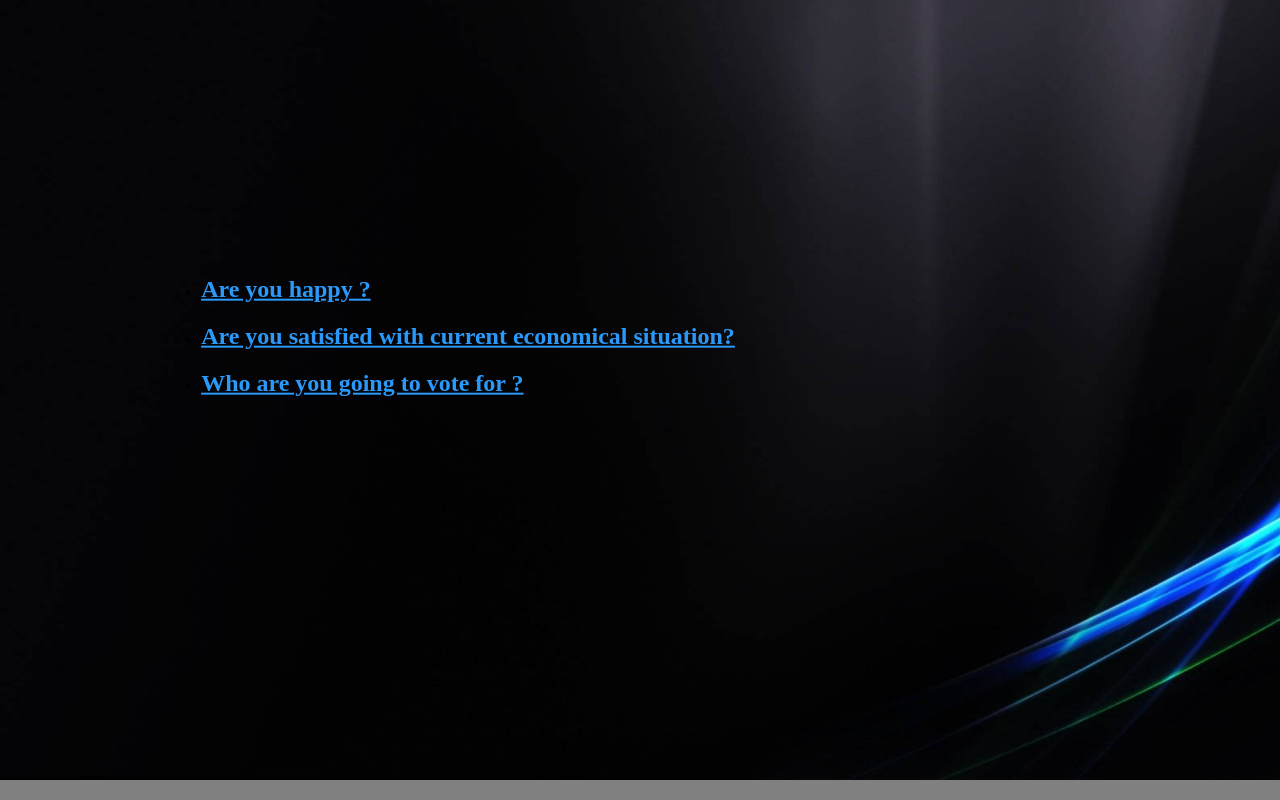
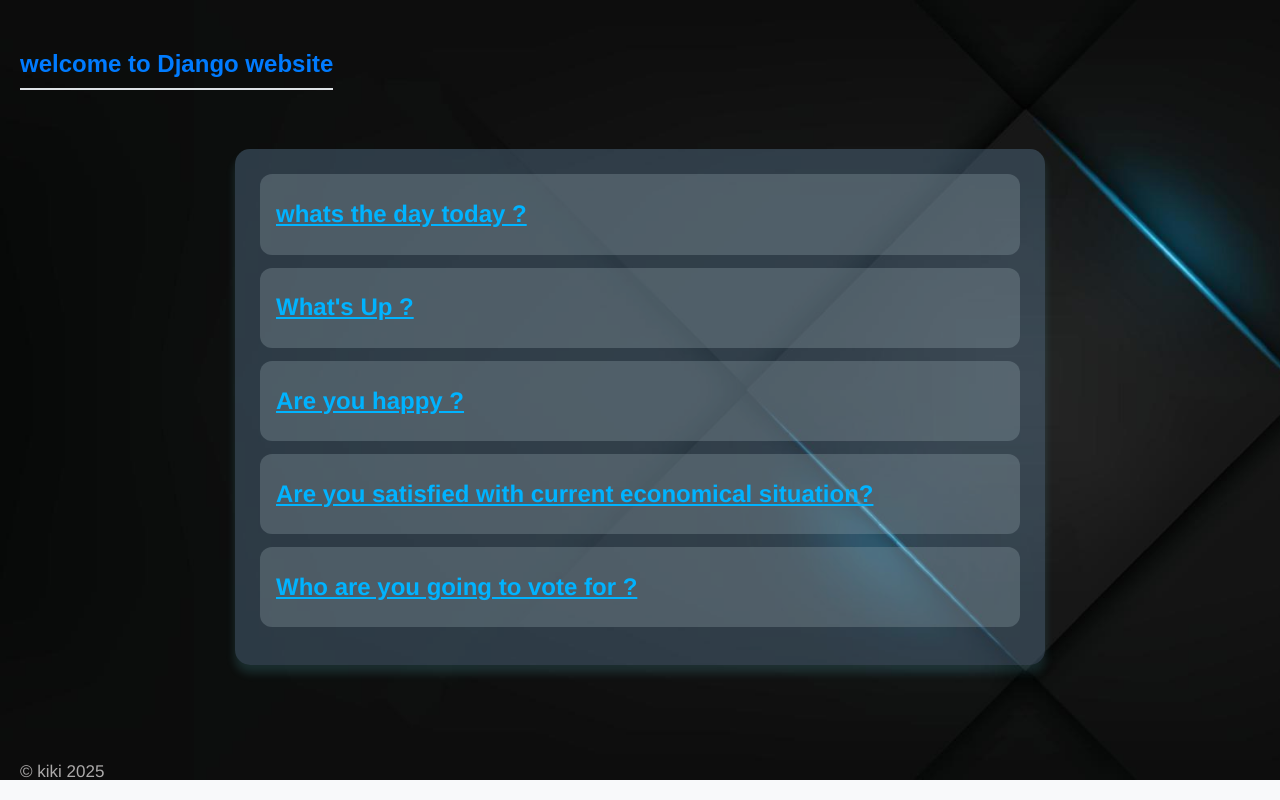
Before and after one commit to Kiana-Jahanshid/Django, a Django app: page / in a window 1280 px wide. Run offline with Django 5.2, Linux system fonts and the light colour scheme; data comes from the database, SQL or seed files in the repository.

Commit message:
update-part4

```diff
--- a/1/polls/static/polls/style.css
+++ b/1/polls/static/polls/style.css
@@ -1,9 +1,11 @@
-li a {
-    color: rgb(42, 153, 250);
+li a , li a:visited{
+    color: #00b3ff;
     text-orientation: sideways-right;
+
 }
 
 body{
-    background: gray url("images/Background.jpg") no-repeat ;
+    background: gray url("images/B.jpg") no-repeat ;
     background-size: 1550px 780px;
+
 }
--- a/1/polls/templates/polls/detail.html
+++ b/1/polls/templates/polls/detail.html
@@ -1,3 +1,6 @@
+{% extends 'polls/main.html' %}
+
+{% block content %}
 
     <form action="{% url 'polls:vote' question.id %}" method="post"> <!-- polls:vote   : means that path which has vote name in urls file -->
         {% csrf_token %}
@@ -11,3 +14,5 @@
         </fieldset>
         <input type="submit" value="Vote">
     </form>
+
+{% endblock %}
--- a/1/polls/templates/polls/index.html
+++ b/1/polls/templates/polls/index.html
@@ -7,19 +10,13 @@
         margin: 0;
         height: 100vh;
       }
+    </style>
+    <link rel="stylesheet" href="{% static 'polls/style.css' %}">
 
-      ul {
-        position: absolute;
-        top: 40%;
-        left: 35%;
-        transform: translate(-50%, -50%); /* Move element back by 50% of its size */
-      }
-    </style>
   </head>
 
-
-{% load static %}
-<link rel="stylesheet" href="{% static 'polls/style.css' %}">
+  <body>
+    {% block content %}
 
       {% if latest_question_list %}
           <ul>
--- /dev/null
+++ b/1/polls/templates/polls/main.html
@@ -0,0 +1,98 @@
+{% load static %}
+
+
+<html>
+    <head>
+
+        <link rel="stylesheet" href=" {% static 'polls/style.css' %}" >
+
+        <style>
+
+            .content {
+                max-width: 760px;
+                margin: 0 auto;
+                background: rgba(89, 122, 148, 0.414);
+                box-shadow: 0 8px 10px rgba(102, 221, 237, 0.151);
+                border-radius: 15px;
+                padding: 25px;
+                font-family:'Franklin Gothic Medium', 'Arial Narrow', Arial, sans-serif;
+                font-weight: 90;
+            }
+            .header h2{
+                text-align: center;
+                font-size: 1.5rem;
+                color: #007bff;
+                margin-bottom: 59px;
+                border-bottom: 2px solid #dee2e6;
+                display: inline-block;
+                padding-bottom: 5px;
+                padding-top: 5px;
+            }
+
+            .footer {
+                position: fixed;
+                bottom: 10px;
+                left: 10px;
+                color: rgb(172, 170, 170);
+                padding: 5px 10px;
+                font-size: 17px;
+                border-radius: 5px;
+                font-family:'Franklin Gothic Medium';
+            }
+
+            body, h1, ul, li {
+                margin: 0;
+                padding: 0;
+                box-sizing: border-box;
+            }
+
+            body {
+                font-family: 'Arial', sans-serif;
+                background-color: #f8f9fa;
+                color: #bccbdb;
+                padding: 20px;
+                line-height: 1.6;
+            }
+
+            .title-container {
+                text-align: center;
+            }
+
+            ul {
+                list-style-type: none;
+            }
+
+            li {
+                background: #9fb1b846;
+                margin-bottom: 13px;
+                padding: 1px 16px;
+                border-radius: 12px;
+                transition: background-color 0.3s ease;
+                cursor: pointer;
+            }
+
+            li:hover {
+                background-color: #56dffe99;
+                color: #ffffff;
+            }
+
+
+
+
+        </style>
+
+    </head>
+    <body>
+        <div class="header">
+            <h2>welcome to Django website</h2>
+        </div>
+        <div class="content">
+            {% block content %}
+
+            {% endblock %}
+        </div>
+        <div class="footer">
+            © kiki 2025
+        </div>
+    </body>
+</html>
--- a/1/polls/templates/polls/results.html
+++ b/1/polls/templates/polls/results.html
@@ -1,3 +1,7 @@
+{% extends 'polls/main.html' %}
+
+{% block content %}
+
     <h1>{{ question.question_text }}</h1>
 
     <ul>
@@ -7,3 +11,5 @@
     </ul>
 
     <a href="{% url 'polls:detail' question.id %}">Vote again?</a>
+
+{% endblock %}
--- /dev/null
+++ b/1/requirements.txt
@@ -0,0 +1,2 @@
+db-sqlite3
+django
```
Also changed, not shown: other parts of 1/polls/templates/polls/index.html (+8 -0 lines), 1/polls/admin.py (+14 -2 lines), 1/polls/templates/polls/404.html (added, +20 -0 lines), 1/polls/views.py (+0 -25 lines), 1/README.md, 1/assets/Capture3.JPG (added), 1/db.sqlite3. Lines whose indentation alone changed are shown as unchanged.
